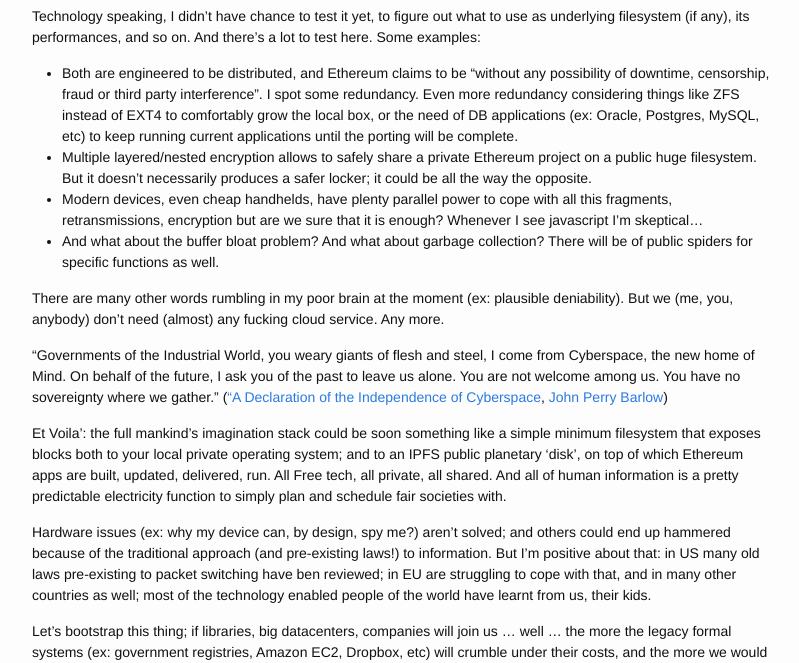
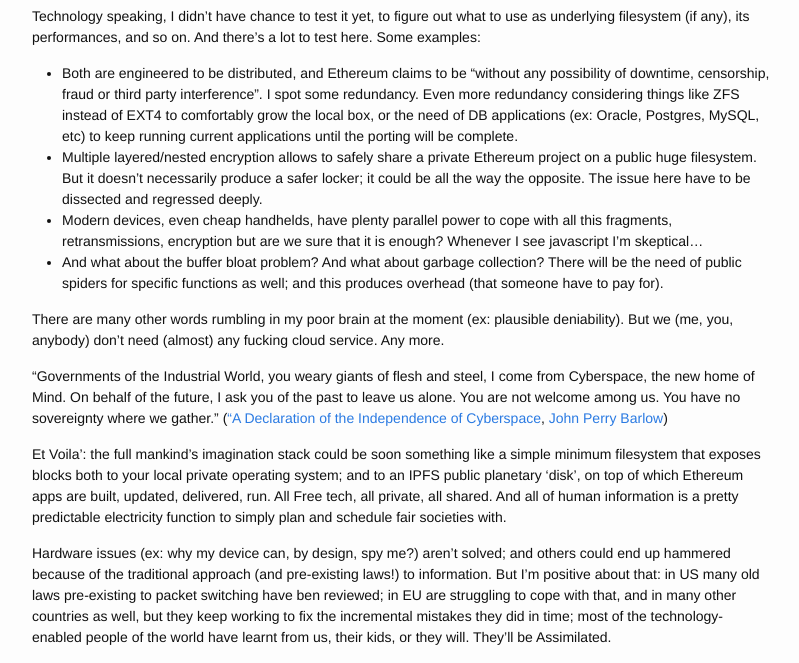
Before and after one commit to rootkovska/rootkovska.github.io, a Jekyll site: the page built from _posts/2015-12-15-Solution.md, in a window 1280 px wide and 1400 px high, scrolled down 1348 px. Shown: the part 111-774 px from the top of the window, without its empty margins (238-1037 px from the left). Built offline with Jekyll 4.4.1, drawn with Linux system fonts in a browser that asks for light colours; Markdown is read by kramdown in place of the engine named in the settings; some of the changed text lies outside the part shown; grey boxes are pictures that could not be loaded.

Commit message:
More videos and beautify.

```diff
--- a/_posts/2015-12-15-Solution.md
+++ b/_posts/2015-12-15-Solution.md
@@ -50,9 +51,9 @@ And my dick-pics in your public part would be encrypted: you won't see anything
 Technology speaking, I didn't have chance to test it yet, to figure out what to use as underlying filesystem (if any), its performances, and so on. And there's a lot to test here. Some examples:
 
 * Both are engineered to be distributed, and Ethereum claims to be "without any possibility of downtime, censorship, fraud or third party interference". I spot some redundancy. Even more redundancy considering things like ZFS instead of EXT4 to comfortably grow the local box, or the need of DB applications (ex: Oracle, Postgres, MySQL, etc) to keep running current applications until the porting will be complete.
-* Multiple layered/nested encryption allows to safely share a private Ethereum project on a public huge filesystem. But it doesn't necessarily produces a safer locker; it could be all the way the opposite.
+* Multiple layered/nested encryption allows to safely share a private Ethereum project on a public huge filesystem. But it doesn't necessarily produce a safer locker; it could be all the way the opposite. The issue here have to be dissected and regressed deeply.
 * Modern devices, even cheap handhelds, have plenty parallel power to cope with all this fragments, retransmissions, encryption but are we sure that it is enough? Whenever I see javascript I'm skeptical...
-* And what about the buffer bloat problem? And what about garbage collection? There will be of public spiders for specific functions as well.
+* And what about the buffer bloat problem? And what about garbage collection? There will be the need of public spiders for specific functions as well; and this produces overhead (that someone have to pay for).
 
 There are many other words rumbling in my poor brain at the moment (ex: plausible deniability). But we (me, you, anybody) don't need (almost) any fucking cloud service. Any more.
 
@@ -65,7 +66,10 @@ All Free tech, all private, all shared. And all of human information is a pretty
 
 Hardware issues (ex: why my device can, by design, spy me?) aren't solved; and others could end up hammered because of the traditional
 approach (and pre-existing laws!) to information. But I'm positive about that: in US many old laws pre-existing to packet switching have ben reviewed;
-in EU are struggling to cope with that, and in many other countries as well; most of the technology enabled people of the world have learnt from us, their kids.
+in EU are struggling to cope with that, and in many other countries as well, but they keep working to fix the incremental mistakes they did in time;
+most of the technology-enabled people of the world have learnt from us, their kids, or they will. They'll be Assimilated.
+
+<iframe width="560" height="315" src="https://www.youtube.com/watch?v=hSvV5ArRRKU" frameborder="0" allowfullscreen>Sapere Aude 1784 - Episode 0</iframe>
 
 Let's bootstrap this thing; if libraries, big datacenters, companies will join us ... well ... the more the legacy formal systems
 (ex: government registries, Amazon EC2, Dropbox, etc) will crumble under their costs, and the more we would feel the need of
@@ -73,8 +77,8 @@ creating "TAX" accounts into our Ethereum private business projects, as well as
 to allow escrow and public funding on voluntary basis.
 
 I know, considering what just happened (Assange, Manning, Snowden, and many other "unsung heroes") and the ongoing wars,
-to feel the need to pay taxes or invite a spy at home may sound ridicolous but indeed ... it's already happening.
+to feel the need to pay taxes or invite a spy at home may sound ridicolous but indeed ... it's already happening. It always happened.
 
-<iframe width="560" height="315" src="https://www.youtube.com/watch?v=z-0tZbLXwGI" frameborder="0" allowfullscreen>https://www.youtube.com/watch?v=z-0tZbLXwGI</iframe>
+<iframe width="560" height="315" src="https://www.youtube.com/watch?v=z-0tZbLXwGI" frameborder="0" allowfullscreen>Anything to say? a Monument to Courage, Berlin, Alexanderplatz May 1st, 2015</iframe>
 
 Soon or later there could be an "Hall of Fame" for all these guys, where to add also the IPFS&Ethereum developers.
```
Also changed, not shown: other parts of _posts/2015-12-15-Solution.md (+5 -4 lines).
